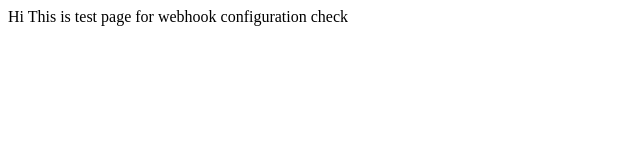
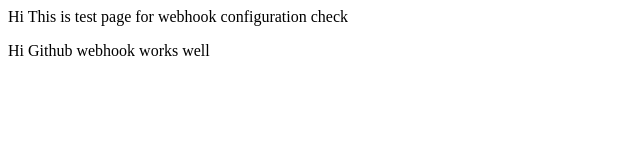
Before and after one commit to ssabuthagir1/pushpull, a plain HTML site: page index.html in a window 1280 px wide. Shown: the whole page, without its empty margins (0-640 px from the left). Drawn offline with Linux system fonts and the light colour scheme.

Commit message:
Update index.html

```diff
--- a/index.html
+++ b/index.html
@@ -1 +1,2 @@
 <head>Hi This is test page for webhook configuration check</head>
+<p>Hi Github webhook works well</p>
```
